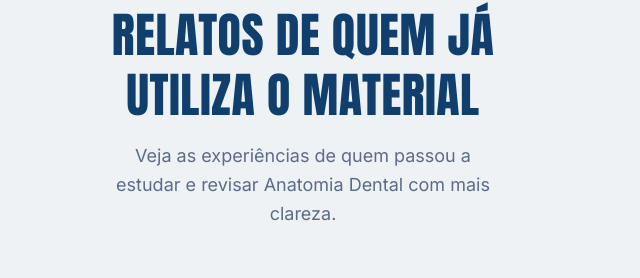
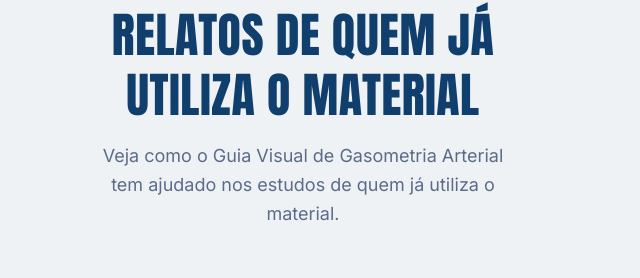
Before and after one commit to ocontatoprodutosdigitais-hue/Gasometria-Arterial-2, a Next.js app: page / in a window 1280 px wide. Shown: the part 10535-10813 px from the top of the page, without its empty margins (337-977 px from the left). Built offline with nearby package versions, Linux system fonts and the light colour scheme.

Commit message:
Save code edits
V0-Edit-Session: 7be07769-535b-42f1-bd22-3b3dcb30bd92

```diff
--- a/components/testimonials.tsx
+++ b/components/testimonials.tsx
@@ -42,7 +42,7 @@ export function Testimonials() {
             Relatos de Quem Já Utiliza o Material
           </h2>
           <p className="text-sm sm:text-base md:text-lg leading-relaxed max-w-2xl" style={{ color: '#5B6B8A' }}>
-            Veja as experiências de quem passou a estudar e revisar Anatomia Dental com mais clareza.
+            Veja como o Guia Visual de Gasometria Arterial tem ajudado nos estudos de quem já utiliza o material.
           </p>
         </div>
 
```
